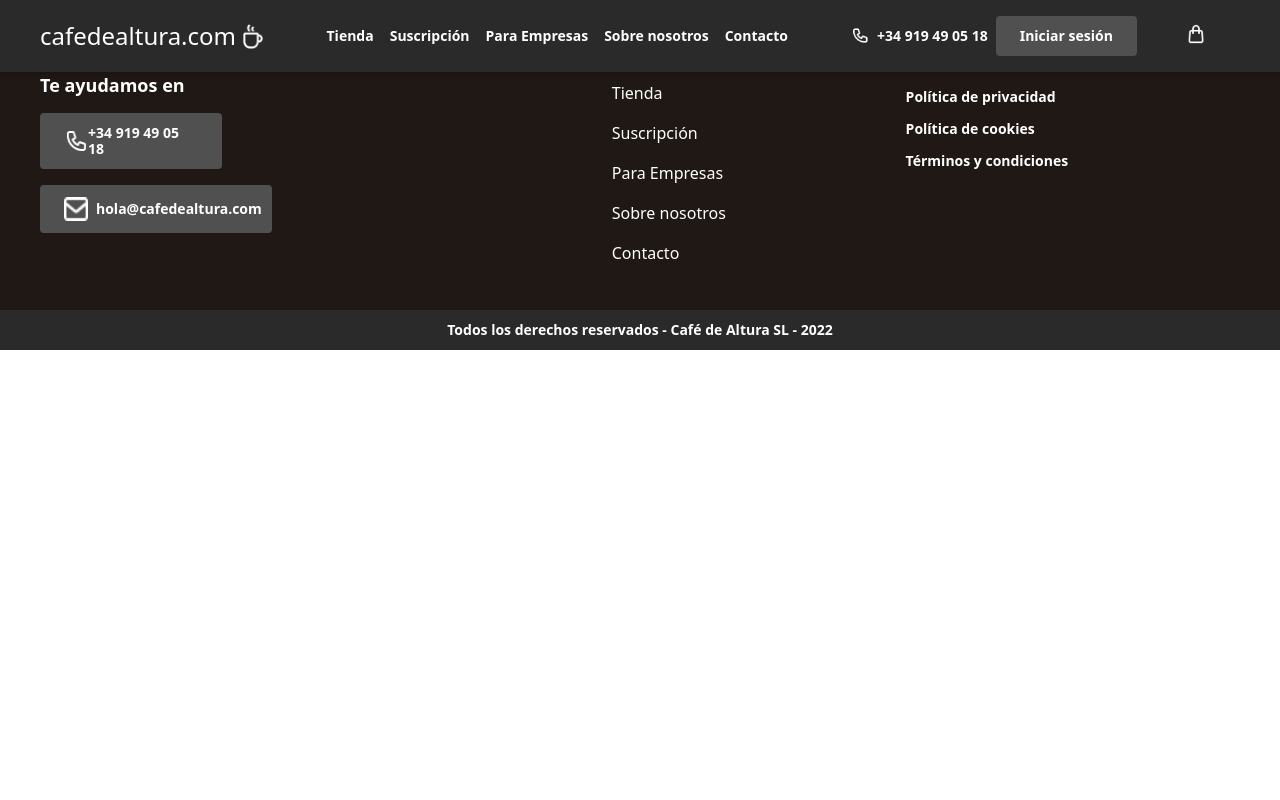
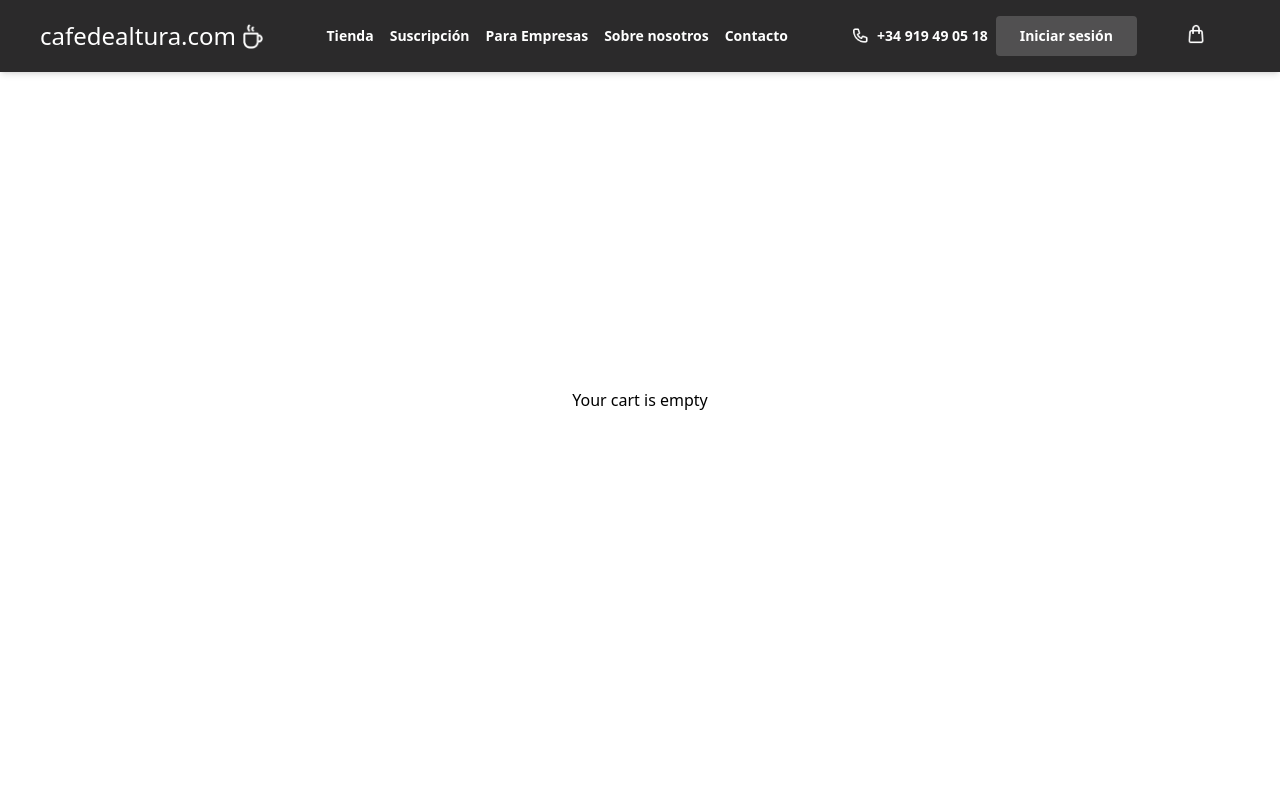
Before and after one commit to DanielFigueroaDuran/cafe_de_altura, a React (Vite) app: page /cesta in a window 1280 px wide. Shown: the top 800 px of the page. Built offline with nearby package versions, Linux system fonts and the light colour scheme; the HTML template or start-up script is replaced by a standard one.

Commit message:
adding CartItem

```diff
--- a/src/App.tsx
+++ b/src/App.tsx
@@ -4,7 +4,7 @@ import CoffeProvider from "./context/Context";
 import CoffePages from "./components/pages/CoffePages";
 import Footer from "./components/coffepage/Footer";
 import Tienda from "./components/pages/Tienda";
-//import Cart from "./components/pages/Cart";
+import Cart from "./components/pages/Cart";
 
 function App() {
 
@@ -15,8 +15,8 @@ function App() {
         <Routes>
           <Route path="/" element={<CoffePages />} />
           <Route path='/tienda' element={<Tienda />} />
-          {/*  <Route path='/cesta' element={<Cart />} />
-             <Route path='/checkout' element={<Checkout />} />
+          <Route path='/cesta' element={<Cart />} />
+          {/*  <Route path='/checkout' element={<Checkout />} />
                 <Route path='/success' element={<Success />} /> */}
         </Routes>
         <Footer />
--- a/src/components/pages/Cart.tsx
+++ b/src/components/pages/Cart.tsx
@@ -5,7 +5,7 @@
 //import CartItem from '../CartItem';
 //import TotalCart from '../TotalCart';
 import { useCoffe } from '../../context/useCoffe';
-import CartItem from '../CartItem';
+//import CartItem from '../CartItem';
 
 
 const Cart = () => {
@@ -28,7 +28,11 @@ const Cart = () => {
 
                                         {/* ---------------------------Pintando Los productos seleccionados --------------*/}
                                         <div className='flex flex-col gap-[19px]'>
-                                            {cart.map((product) => <CartItem product={product} key={product.id} />)}
+                                            {cart.map((product) => (
+                                                console.log({ product }),
+                                                <div key={product.id}></div>
+                                                // <CartItem product={product} key={product.id} />
+                                            ))}
                                         </div>
                                     </div>
                                     <h3 className=" font-semibold text-lg leading-6 text-[#000000] py-10 ">Seleccionar envío</h3>
```
